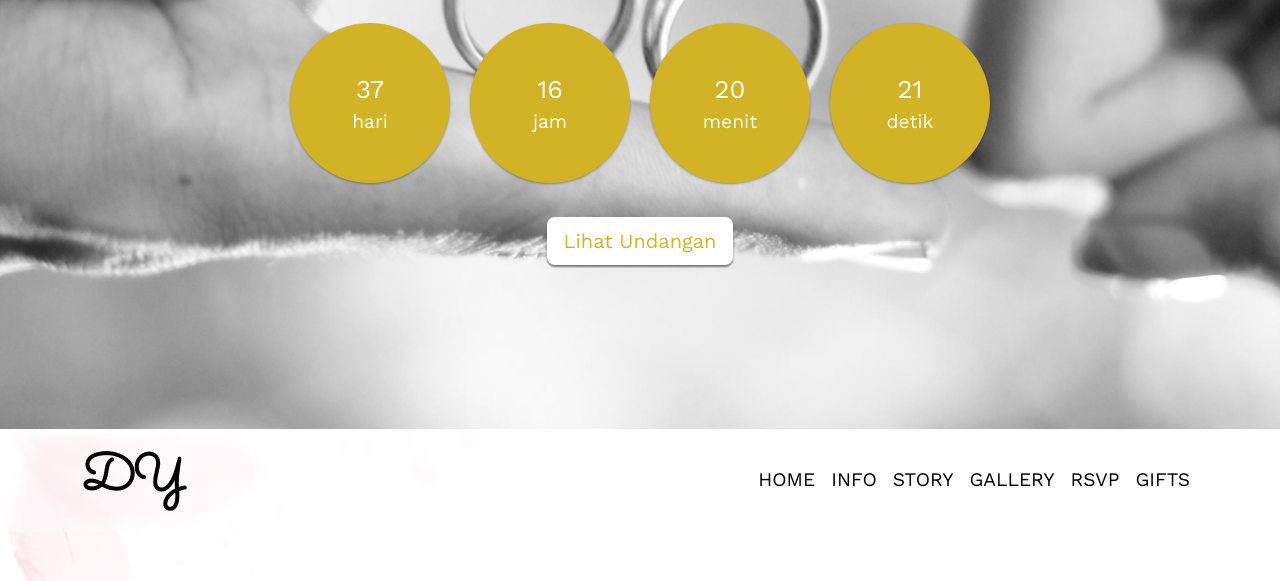
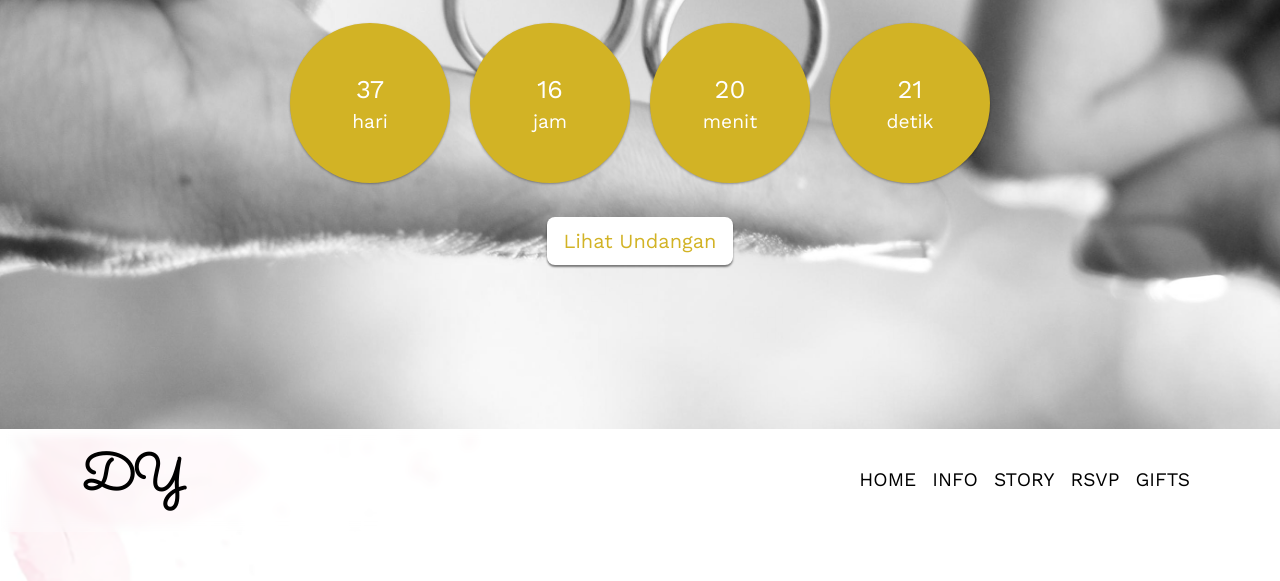
Before and after one commit to yudsetiawann/wedding-of-Dede-Yuyun, a plain HTML site: page index.html in a window 1280 px wide. Shown: the part 371-952 px from the top of the page. Drawn offline with nearby package versions, Linux system fonts and the light colour scheme; some packages are replaced by stand-ins of ours; a script that the page names is missing.

Commit message:
delete gallery

```diff
--- a/index.html
+++ b/index.html
@@ -54,7 +54,7 @@
               <a class="nav-link" href="#home" id="nav-home">Home</a>
               <a class="nav-link" href="#info" id="nav-info">Info</a>
               <a class="nav-link" href="#story" id="nav-story">Story</a>
-              <a class="nav-link" href="#gallery" id="nav-gallery">Gallery</a>
+              <!-- <a class="nav-link" href="#gallery" id="nav-gallery">Gallery</a> -->
               <a class="nav-link" href="#rsvp" id="nav-rsvp">RSVP</a>
               <a class="nav-link" href="#gifts" id="nav-gifts">Gifts</a>
             </div>
@@ -240,7 +240,7 @@
       </div>
     </section>
 
-    <section id="gallery" class="gallery">
+    <!-- <section id="gallery" class="gallery">
       <div class="container">
         <div class="row justify-content-center">
           <div class="col-md-8 col-10 text-center">
@@ -273,7 +273,7 @@
           </div>
         </div>
       </div>
-    </section>
+    </section> -->
 
     <section id="rsvp" class="rsvp">
       <div class="container">
```
